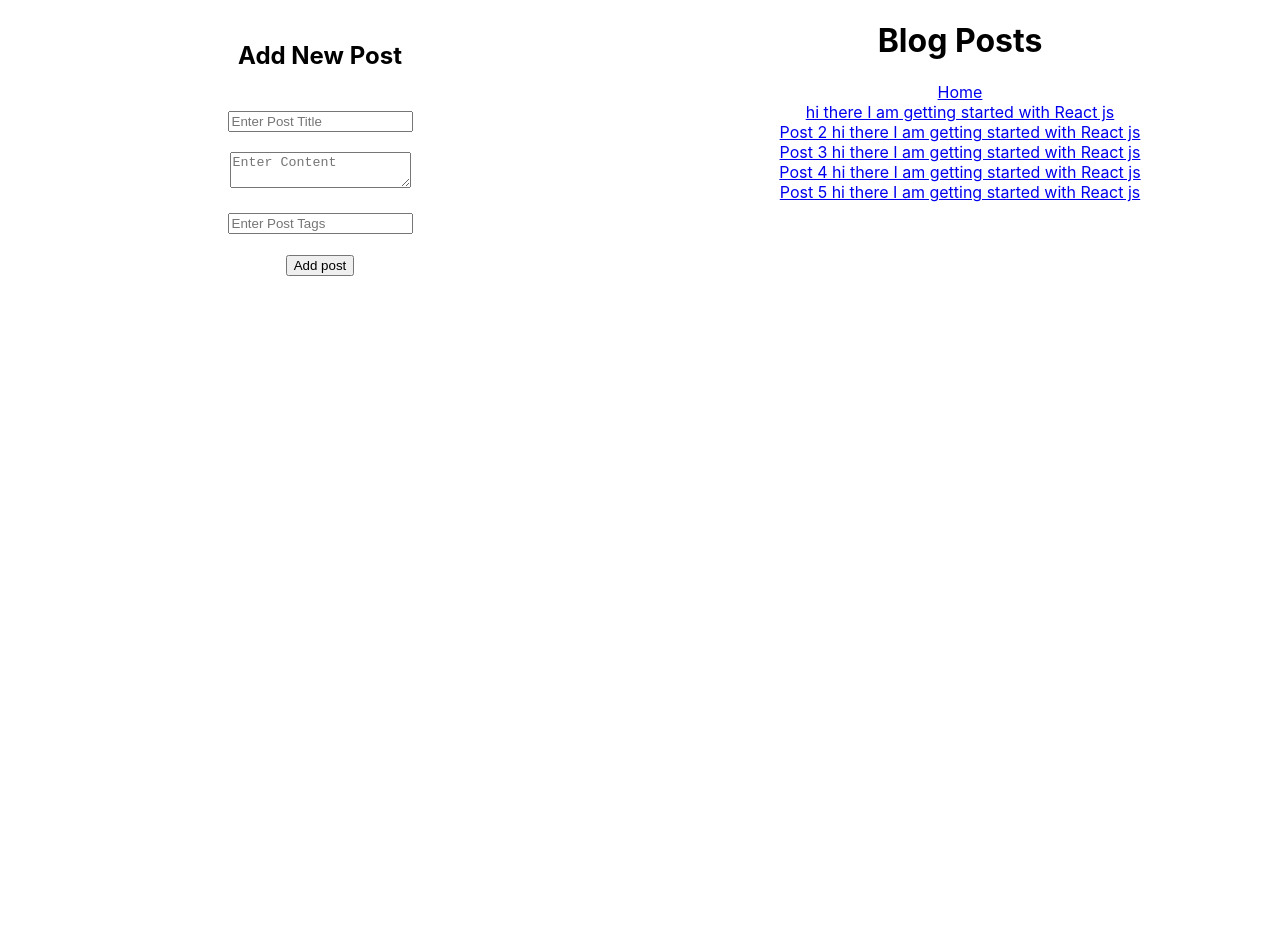
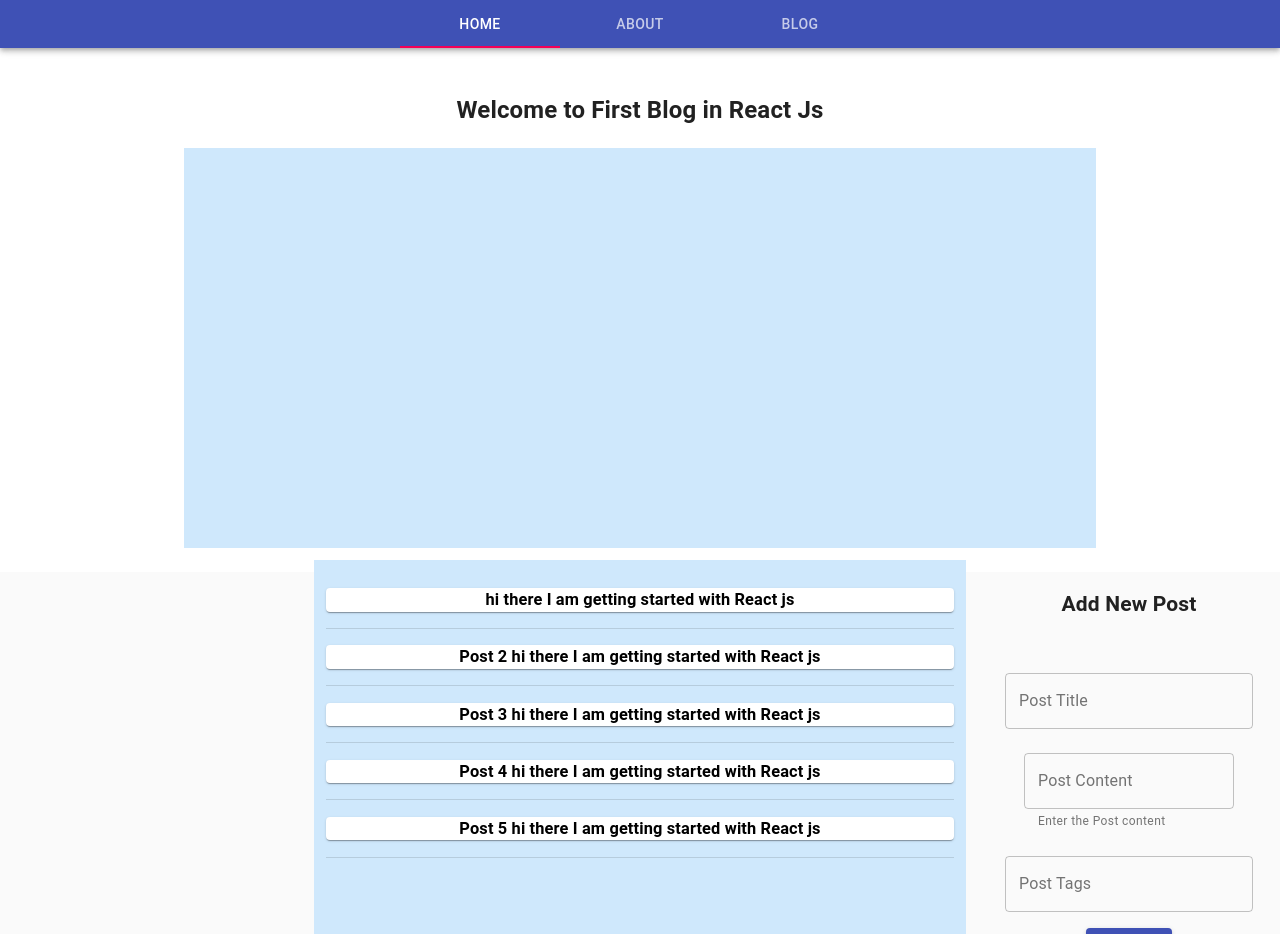
Before and after one commit to bilawal-liaqat/ReactJS_Training, a React (Create React App) app: page /Blog-Reaction/posts in a window 1280 px wide. Shown: the top 934 px of the page. Before the commit the page ends 800 px from the top, so only its background shows below. Built offline with nearby package versions, Linux system fonts and the light colour scheme.

Commit message:
Update: All UI using the React Material UI

```diff
--- a/src/App.js
+++ b/src/App.js
@@ -1,20 +1,20 @@
 import React from "react";
-import { BrowserRouter as Router, Route, Switch, Link } from "react-router-dom";
+import { BrowserRouter as Router, Route, Switch } from "react-router-dom";
 import PostList from "./components/posts/PostList";
 import PostView from "./components/posts/PostView";
 import "./App.css";
 import PostData from "../src/data/posts.json";
-import NavBar from './components/navbar/NavBar'
-
+import NavBar from "./components/navbar/NavBar";
+// import Home from "./components/Home";
 function App() {
-  localStorage.setItem("posts", JSON.stringify(PostData))
+  localStorage.setItem("posts", JSON.stringify(PostData));
   return (
     <Router>
       <div className="App">
-        <NavBar style={{backgroundColor:"lightgrey"}}/>
+        <NavBar />
         <Switch>
-          <Route path="/Blog-Reaction" exact component={Home} />
-          <Route path="/Blog-Reaction/home" component={Home} />
+          {/* <Route path="/Blog-Reaction" exact component={Home} /> */}
+          {/* <Route path="/Blog-Reaction/home" component={Home} /> */}
           <Route path="/Blog-Reaction/posts" exact component={PostList} />
           <Route path="/Blog-Reaction/post/:id" component={PostView} />
         </Switch>
@@ -23,15 +23,4 @@ function App() {
   );
 }
 
-function Home() {
-  return (
-    <div>
-      <h1>Home Page</h1>
-      <h1>
-        <Link to={"/Blog-Reaction/posts"}>{"BLOG"}</Link>
-      </h1>
-    </div>
-  );
-}
-
 export default App;
--- /dev/null
+++ b/src/components/Home.js
@@ -0,0 +1,30 @@
+import React from "react";
+// import { makeStyles } from "@material-ui/core/styles";
+// import Button from "@material-ui/core/Button";
+// import { Link } from "react-router-dom";
+
+// const useStyles = makeStyles(theme => ({
+//   button: {
+//     margin: theme.spacing(1)
+//   },
+//   input: {
+//     display: "none"
+//   }
+// }));
+
+function Home() {
+  //   const classes = useStyles();
+  return (
+    <div>
+      <h2>Welcome to First Blog in React Js</h2>
+      {/* <Link to={"/Blog-Reaction/posts"}><Button variant="contained" color="secondary" className={classes.button}>
+            See Latest Posts
+        </Button></Link> */}
+      {/* <h1>Home Page</h1>
+      <h1>
+        <Link to={"/Blog-Reaction/posts"}>{"BLOG"}</Link>
+      </h1> */}
+    </div>
+  );
+}
+export default Home;
--- a/src/components/navbar/NavBar.js
+++ b/src/components/navbar/NavBar.js
@@ -1,16 +1,79 @@
 import React from "react";
+import PropTypes from "prop-types";
+import { makeStyles } from "@material-ui/core/styles";
+import { AppBar, Tabs, Tab } from "@material-ui/core";
+import Typography from "@material-ui/core/Typography";
+import Home from "../../components/Home";
+import PostList from "../posts/PostList";
+import CssBaseline from "@material-ui/core/CssBaseline";
+import Container from "@material-ui/core/Container";
 
-import Menu from "@material-ui/core/Menu";
-import MenuItem from "@material-ui/core/MenuItem";
+function TabContainer(props) {
+  return (
+    <Typography component="div" style={{ padding: 8 * 3 }}>
+      {props.children}
+    </Typography>
+  );
+}
+TabContainer.propTypes = {
+  children: PropTypes.node.isRequired
+};
+const useStyles = makeStyles(theme => ({
+  root: {
+    flexGrow: 1,
+    backgroundColor: theme.palette.background.paper
+  }
+}));
 
 export default function NavBar() {
+  const classes = useStyles();
+  const [value, setValue] = React.useState(0);
+
+  function handleChange(event, newValue) {
+    setValue(newValue);
+  }
   return (
-    <div>
-      <Menu    >
-        <MenuItem >Profile</MenuItem>
-        <MenuItem >My account</MenuItem>
-        <MenuItem >Logout</MenuItem>
-      </Menu>
+    <div className={classes.root}>
+      <AppBar position="static">
+        <Tabs value={value} onChange={handleChange} centered>
+          <Tab label="Home" />
+          <Tab label="About" />
+          <Tab label="Blog" />
+        </Tabs>
+      </AppBar>
+      {value === 0 && (
+        <TabContainer>
+          <React.Fragment>
+            <CssBaseline />
+            <Container maxWidth="md">
+              <Home />
+              <Typography
+                component="div"
+                style={{ backgroundColor: "#cfe8fc", height: "50vh" }}
+              />
+            </Container>
+          </React.Fragment>
+        </TabContainer>
+      )}
+      {value === 1 && (
+        <TabContainer>
+          <h2>About This Blog</h2>
+          <React.Fragment>
+            <CssBaseline />
+            <Container maxWidth="md">
+              <Typography
+                component="div"
+                style={{ backgroundColor: "#cfe8fc", height: "50vh" }}
+              />
+            </Container>
+          </React.Fragment>
+        </TabContainer>
+      )}
+      {value === 2 && (
+        <TabContainer>
+          <PostList />
+        </TabContainer>
+      )}
     </div>
   );
 }
--- a/src/components/posts/NewPost.js
+++ b/src/components/posts/NewPost.js
@@ -1,4 +1,84 @@
 import React from "react";
+import Button from "@material-ui/core/Button";
+import { makeStyles } from "@material-ui/core/styles";
+import TextField from "@material-ui/core/TextField";
+
+const useStyles = makeStyles(theme => ({
+  button: {
+    margin: theme.spacing(1)
+  },
+  input: {
+    display: "none"
+  },
+  dense: {
+    marginTop: theme.spacing(2)
+  }
+}));
+
+function NewPostForm(props) {
+  const classes = useStyles();
+  const [values, setValues] = React.useState({
+    title: "Cat in the Hat",
+    tags: "",
+    content: "Controlled"
+  });
+
+  const handleChange = name => event => {
+    setValues({ ...values, [name]: event.target.value });
+  };
+  return (
+    <form className={classes.container} onSubmit={props.formSubmitHandler}>
+      <TextField
+        id="title"
+        label="Post Title"
+        className={classes.textField}
+        value={values.name}
+        onChange={handleChange("title")}
+        margin="normal"
+        variant="outlined"
+      />
+      <br />
+      <TextField
+        id="content"
+        label="Post Content"
+        multiline
+        rowsMax="4"
+        value={values.multiline}
+        onChange={handleChange("content")}
+        className={classes.textField}
+        margin="normal"
+        helperText="Enter the Post content"
+        variant="outlined"
+      />
+      <br />
+      <TextField
+        id="tags"
+        label="Post Tags"
+        className={classes.textField}
+        value={values.name}
+        onChange={handleChange("tags")}
+        margin="normal"
+        variant="outlined"
+      />
+      <br />
+      <SubmitButton />
+    </form>
+  );
+}
+function SubmitButton() {
+  const classes = useStyles();
+  return (
+    <Button
+      variant="contained"
+      color="primary"
+      type="submit"
+      className={classes.button}
+    >
+      Submit
+    </Button>
+  );
+}
+
 class NewPost extends React.Component {
   constructor(props) {
     console.log("I am constructor");
@@ -9,6 +89,7 @@ class NewPost extends React.Component {
     };
     this.formSubmitHandler = this.formSubmitHandler.bind(this);
   }
+
   formSubmitHandler(event) {
     event.preventDefault();
     this.setState({
@@ -36,23 +117,7 @@ class NewPost extends React.Component {
       <div>
         <h2>Add New Post</h2>
         <br />
-        <form onSubmit={this.formSubmitHandler}>
-          <div>
-            <input type="text" id="title" placeholder="Enter Post Title" />
-          </div>
-          <br />
-          <div>
-            <textarea type="text" id="content" placeholder="Enter Content" />
-          </div>
-          <br />
-          <div>
-            <input type="text" id="tags" placeholder="Enter Post Tags" />
-          </div>
-          <br />
-          <div>
-            <input type="submit" value="Add post" />
-          </div>
-        </form>
+        <NewPostForm formSubmitHandler={this.formSubmitHandler} />
       </div>
     );
   }
--- a/src/components/posts/PostList.js
+++ b/src/components/posts/PostList.js
@@ -2,6 +2,18 @@ import React, { Component } from "react";
 import NewPost from "../posts/NewPost";
 import { Link } from "react-router-dom";
 import "../../App.css";
+import { Grid } from "@material-ui/core";
+import Paper from "@material-ui/core/Paper";
+// import { makeStyles } from "@material-ui/core/styles";
+import Divider from "@material-ui/core/Divider";
+import CssBaseline from "@material-ui/core/CssBaseline";
+
+// const useStyles = makeStyles(theme => ({
+//   root: {
+//     padding: theme.spacing(3, 2)
+//   }
+// }));
+// const classes = useStyles();
 class PostList extends Component {
   constructor(props) {
     super(props);
@@ -15,26 +27,42 @@ class PostList extends Component {
     this.setState({ posts: JSON.parse(localStorage.getItem("posts")) });
   }
   render() {
-    return (
-      <div>
-        <div className={"col-md-6"}>
-          <NewPost callback={this.callback} />
-        </div>
-        <div>
-          <h1>Blog Posts</h1>
-          <Link to="/Blog-Reaction/home">Home</Link>
+    const pageLayout = (
+      <React.Fragment>
+        <CssBaseline />
+        <Grid container spacing={3}>
+          <Grid item xs={3} />
+          <Grid
+            item
+            xs={6}
+            style={{ backgroundColor: "#cfe8fc", height: "50vh" }}
+          >
             {this.state.posts.map((postDetail, index) => {
               return (
                 <div key={postDetail.id}>
-                <Link to={`/Blog-Reaction/post/${postDetail.id}`}>
+                  <Paper className={"root"} square={false}>
+                    {/* <Paper className={classes.root}> */}
+                    <h3>
+                      <Link
+                        to={`/Blog-Reaction/post/${postDetail.id}`}
+                        style={{ textDecoration: "none", color: "black" }}
+                      >
                         {postDetail.title}
                       </Link>
+                    </h3>
+                  </Paper>
+                  <Divider />
                 </div>
               );
             })}
-        </div>
-      </div>
+          </Grid>
+          <Grid item xs={3}>
+            <NewPost callback={this.callback} />
+          </Grid>
+        </Grid>
+      </React.Fragment>
     );
+    return <div>{pageLayout}</div>;
   }
 }
 
--- a/src/components/posts/PostView.js
+++ b/src/components/posts/PostView.js
@@ -1,5 +1,5 @@
 import React from "react";
-import { Link } from "react-router-dom";
+// import { Link } from "react-router-dom";
 
 function PostView(data) {
   let PostData = JSON.parse(localStorage.getItem("posts"));
@@ -18,9 +18,9 @@ function PostView(data) {
   }
   return (
     <div>
-      <h2>
+      {/* <h2>
         <Link to={"/Blog-Reaction/posts"}>Back</Link>
-      </h2>
+      </h2> */}
       <h1>{postTitle}</h1>
       <p>{postContent}</p>
       <p>Tags: {postTag}</p>
```
Lines whose indentation alone changed are shown as unchanged.
